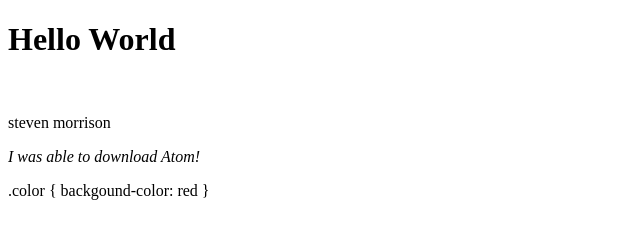
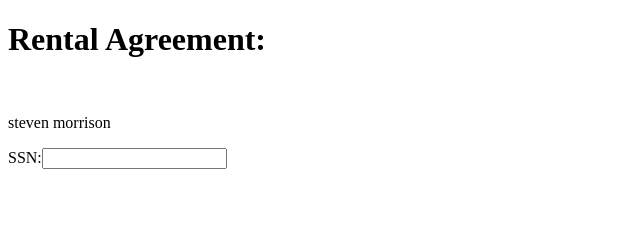
Before and after one commit to loloross/Lolo, a plain HTML site: page index.html in a window 1280 px wide. Shown: the whole page, without its empty margins (0-640 px from the left). Drawn offline with Linux system fonts and the light colour scheme.

Commit message:
Update index.html

```diff
--- a/index.html
+++ b/index.html
@@ -13,12 +13,9 @@
   </style>
 </head>
 <body>
-<p><h1 class="color">Hello World</h1></p>
+<p><h1>Rental Agreement:</h1></p>
 <br>
 <p>steven morrison</p>
+<p> SSN:<input id="number" required> <p>
 </body>
-<p> <em> I was able to download Atom!</em></p>
-.color {
-  backgound-color: red
-}
 </html>
```
